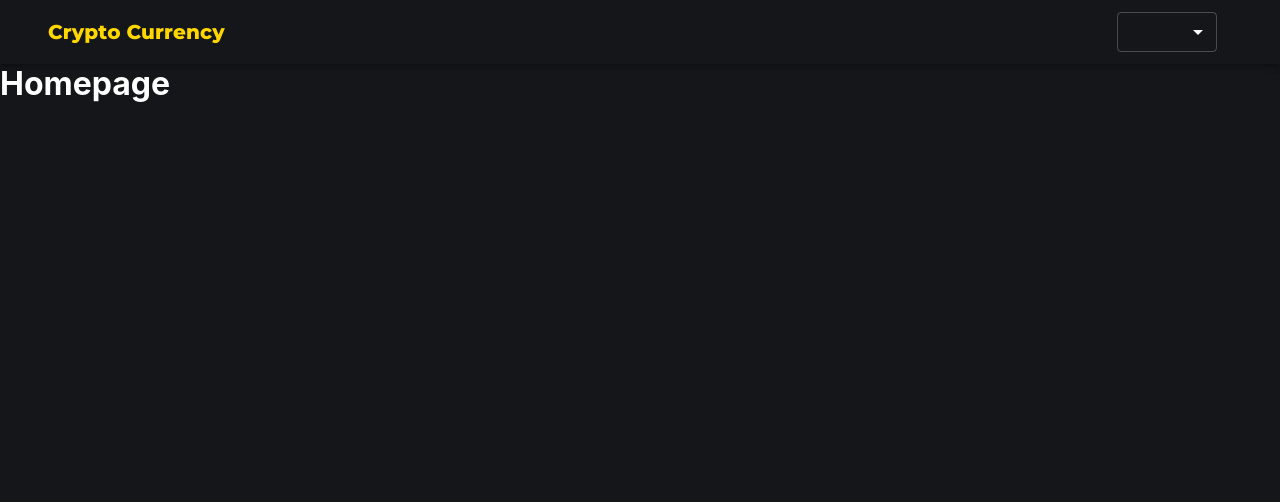
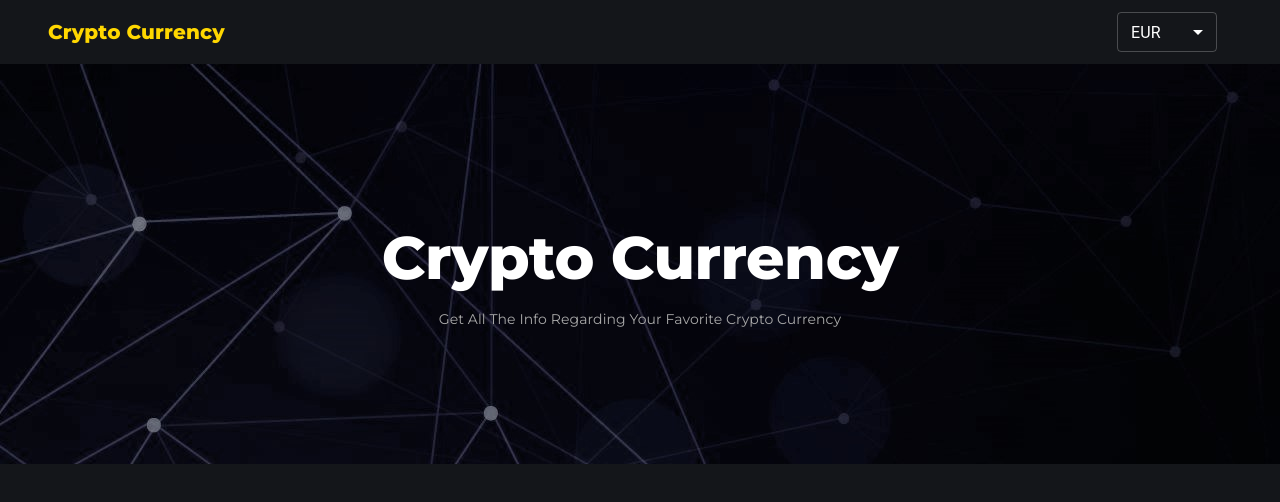
Before and after one commit to Raboogie/crypto-tracker, a React (Create React App) app: page / in a window 1280 px wide. Shown: the top 502 px of the page. Built offline with nearby package versions, Linux system fonts and the light colour scheme.

Commit message:
Add banner to the home page

```diff
--- /dev/null
+++ b/src/Components/Banner/Banner.js
@@ -0,0 +1,63 @@
+import {
+  capitalize,
+  Container,
+  makeStyles,
+  Typography,
+} from "@material-ui/core";
+import React from "react";
+
+const useStyles = makeStyles(() => ({
+  banner: {
+    backgroundImage: "url(./banner2.jpg)",
+  },
+  bannerContent: {
+    height: 400,
+    display: "flex",
+    flexDirection: "column",
+    paddingTop: 25,
+    justifyContent: "space-around",
+  },
+  tagLine: {
+    display: "flex",
+    height: "40%",
+    flexDirection: "column",
+    justifyContent: "center",
+    textAlign: "center",
+  },
+}));
+
+const Banner = () => {
+  // use the makeStyles that was created
+  const classes = useStyles();
+
+  return (
+    <div className={classes.banner}>
+      <Container className={classes.bannerContent}>
+        <div className={classes.tagLine}>
+          <Typography
+            variant="h2"
+            style={{
+              fontWeight: "bold",
+              marginBottom: 15,
+              fontFamily: "Montserrat",
+            }}
+          >
+            Crypto Currency
+          </Typography>
+          <Typography
+            variant="subtitle2"
+            style={{
+              color: "darkgray",
+              textTransform: "capitalize",
+              fontFamily: "Montserrat",
+            }}
+          >
+            Get all the Info regarding your favorite Crypto Currency
+          </Typography>
+        </div>
+      </Container>
+    </div>
+  );
+};
+
+export default Banner;
--- a/src/Components/Header.js
+++ b/src/Components/Header.js
@@ -13,8 +13,14 @@ import {
 } from "@material-ui/core/styles";
 import React from "react";
 import { useNavigate } from "react-router-dom";
+import { CryptoState } from "../CryptoContext";
 
 const Header = () => {
+  // import the state from  use context in CryptoState, which is being exported from CryptoContext.js
+  const { currency, setCurrency } = CryptoState();
+
+  console.log(currency);
+
   const useStyles = makeStyles({
     title: {
       flex: 1,
@@ -57,6 +63,8 @@ const Header = () => {
                 height: 40,
                 marginRight: 15,
               }}
+              value={currency}
+              onChange={(e) => setCurrency(e.target.value)}
             >
               <MenuItem value={"USD"}>USD</MenuItem>
               <MenuItem value={"EUR"}>EUR</MenuItem>
--- /dev/null
+++ b/src/CryptoContext.js
@@ -0,0 +1,31 @@
+import React, { createContext, useContext } from "react";
+import { useState, useEffect } from "react";
+
+const Crypto = createContext();
+
+const CryptoContext = ({ children }) => {
+  const [currency, setCurrency] = useState("EUR");
+  const [symbol, setSymbol] = useState("$");
+
+  // Runs everytime currency changes, so add to list of dependecies
+  useEffect(() => {
+    if (currency === "USD") {
+      setSymbol("$");
+    } else if (currency === "EUR") {
+      setSymbol("€");
+    }
+  }, [currency]);
+
+  // pass the props to crypto provider so the whole app can have access to these props.
+  return (
+    <Crypto.Provider value={{ currency, symbol, setCurrency }}>
+      {children}
+    </Crypto.Provider>
+  );
+};
+
+export default CryptoContext;
+
+export const CryptoState = () => {
+  return useContext(Crypto);
+};
--- a/src/Pages/HomePage.js
+++ b/src/Pages/HomePage.js
@@ -1,10 +1,11 @@
 import React from "react";
+import Banner from "../Components/Banner/Banner";
 
 const HomePage = () => {
   return (
-    <div>
-      <h1>Homepage</h1>
-    </div>
+    <>
+      <Banner />
+    </>
   );
 };
 
--- a/src/index.js
+++ b/src/index.js
@@ -2,10 +2,13 @@ import React from "react";
 import ReactDOM from "react-dom";
 import "./index.css";
 import App from "./App";
+import CryptoContext from "./CryptoContext";
 
 ReactDOM.render(
   <React.StrictMode>
-    <App />
+    <CryptoContext>
+      <App />
+    </CryptoContext>
   </React.StrictMode>,
   document.getElementById("root")
 );
```
Also changed, not shown: public/banner2.jpg (added).
